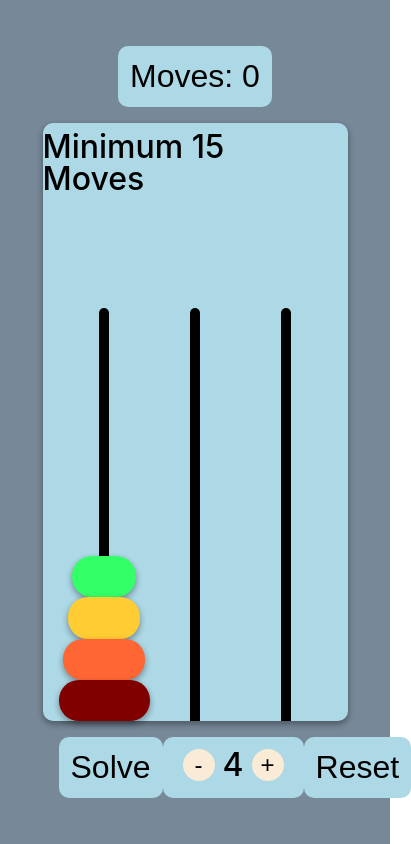
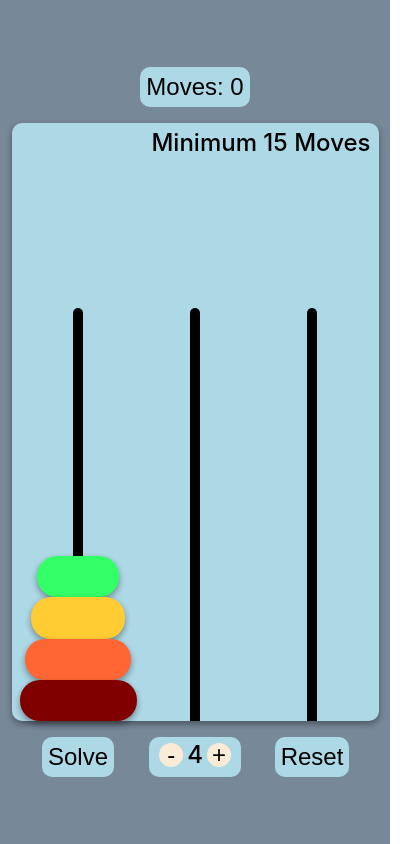
Before and after one commit to mfarukkoc/towers-of-hanoi, a React (Create React App) app: page / in a window 390 px wide. Shown: the whole page, 411 px wide, since content can reach past the window. Built offline with nearby package versions, Linux system fonts and the light colour scheme.

Commit message:
Add mobile responsive style

```diff
--- a/src/components/HanoiDisplay/index.js
+++ b/src/components/HanoiDisplay/index.js
@@ -11,6 +11,10 @@ const Screen = styled.div`
   background-color: lightblue;
   width: 70%;
   height: 70%;
+  @media (max-width: 1024px) {
+    width: 90%;
+    padding: 8px 8px 0 8px;
+  }
   padding: 8px 16px 0 16px;
   margin: 0 auto;
   border-radius: 10px;
@@ -38,6 +42,10 @@ const Button = styled.button`
   border: 0px;
   margin: 16px auto;
   background-color: lightblue;
+  @media (max-width: 768px) {
+    padding: 6px;
+    font-size: 24px;
+  }
   cursor: pointer;
 `;
 const NumberOfDisc = styled.div`
@@ -49,6 +57,10 @@ const NumberOfDisc = styled.div`
   border: 0px;
   margin: 16px auto;
   background-color: lightblue;
+  @media (max-width: 768px) {
+    padding: 6px;
+    font-size: 24px;
+  }
 `;
 
 const DiscControl = styled.button`
@@ -66,8 +78,15 @@ const DiscControl = styled.button`
   font-weight: 500;
   border-radius: 50%;
   border: 0px;
+  @media (max-width: 768px) {
+    margin: 0 4px;
+    font-size: 24px;
+    line-height: 24px;
+    height: 24px;
+    width: 24px;
+  }
   cursor: pointer;
-  transition: 0.5s;
+  transition: background-color 0.5s;
   :hover {
     background-color: #f8fad7;
   }
@@ -75,12 +94,20 @@ const DiscControl = styled.button`
 
 const ControlWrapper = styled.div`
   width: 70%;
+  @media (max-width: 1024px) {
+    width: 90%;
+    padding: 0 8px 0 8px;
+  }
   display: flex;
   justify-content: space-around;
   padding: 0 16px 0 16px;
 `;
 
 const MinimumMoves = styled.div`
+  @media (max-width: 768px) {
+    margin-right: 8px;
+    font-size: 24px;
+  }
   font-size: 32px;
   font-weight: 500;
   position: absolute;
```
